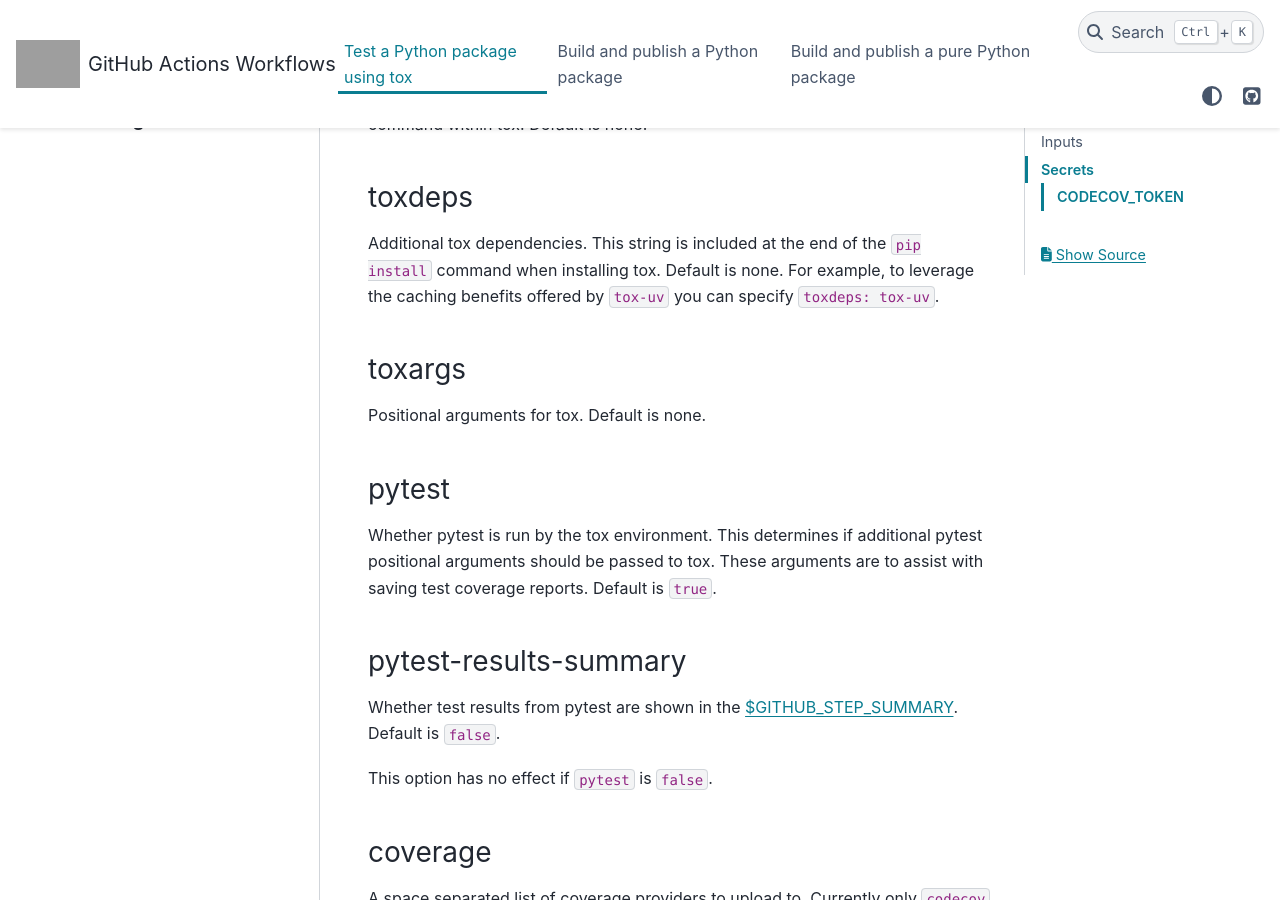
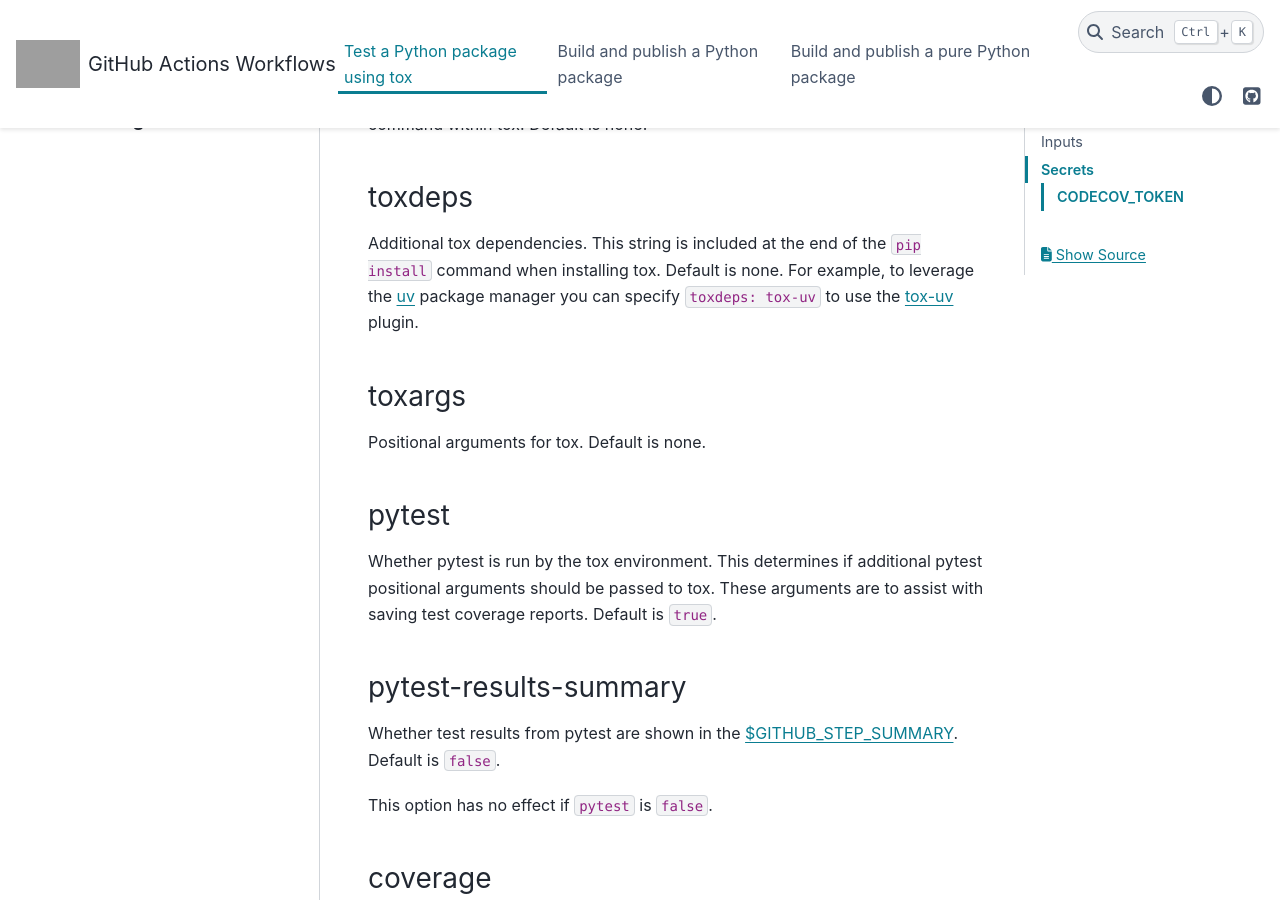
Before and after one commit to OpenAstronomy/github-actions-workflows, a Sphinx documentation site: the page built from docs/source/tox.rst, in a window 1280 px wide and 900 px high, scrolled down 2565 px. Built offline with Sphinx 7.4.7 and the PyData theme 0.15.4, drawn with Linux system fonts in a browser that asks for light colours; grey boxes are pictures that could not be loaded.

Commit message:
Update docs/source/tox.rst

```diff
--- a/docs/source/tox.rst
+++ b/docs/source/tox.rst
@@ -131,8 +131,8 @@
 
 Additional tox dependencies. This string is included at the end of the
 ``pip install`` command when installing tox. Default is none. For example,
-to leverage the caching benefits offered by ``tox-uv`` you can specify
-``toxdeps: tox-uv``.
+to leverage the `uv <https://github.com/astral-sh/uv>`__ package manager you can specify
+``toxdeps: tox-uv`` to use the `tox-uv <https://github.com/tox-dev/tox-uv>`__ plugin.
 
 toxargs
 ^^^^^^^
```
